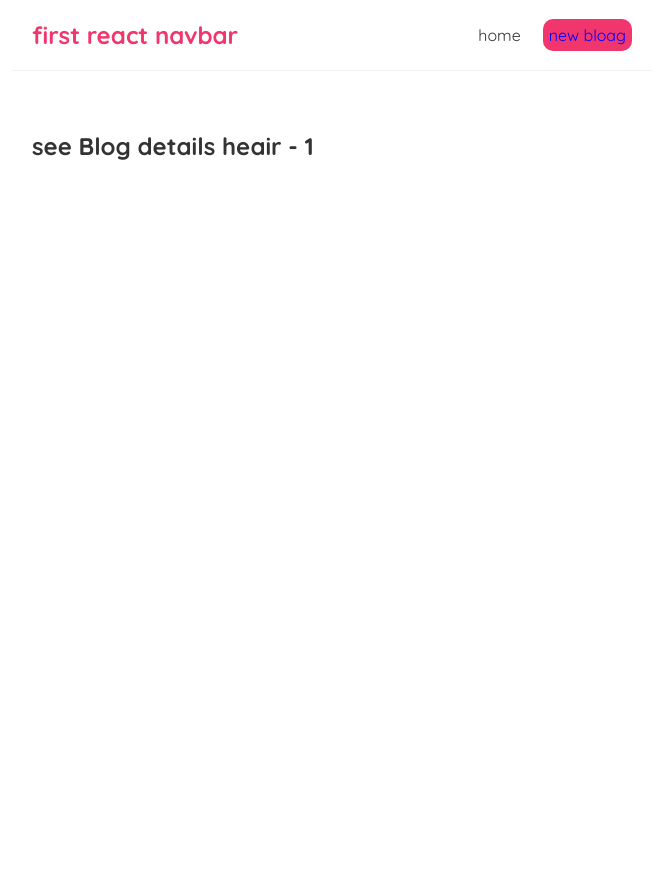
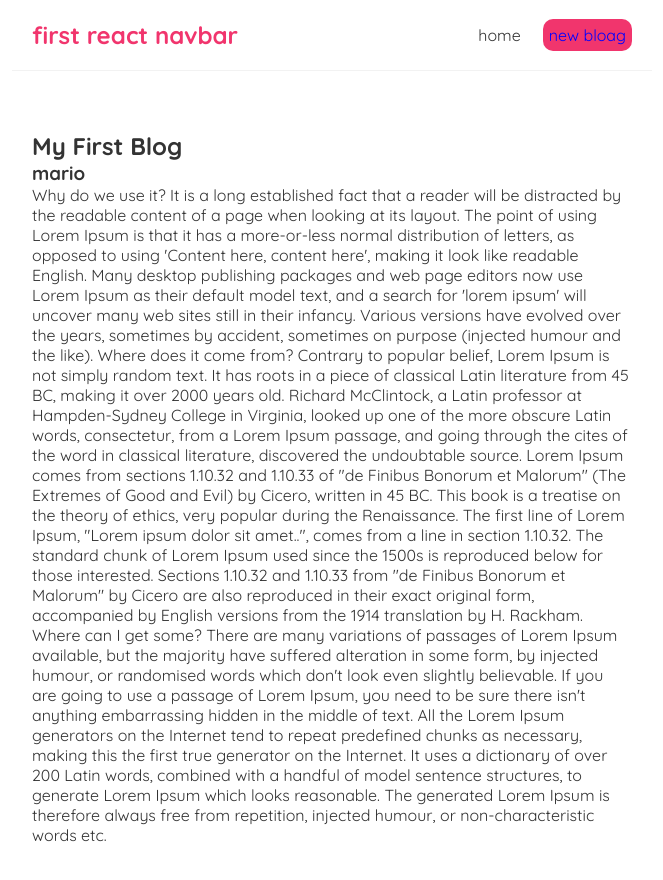
Before and after one commit to sumitchoudharySEM/react-moduel-1, a React (Create React App) app: page /blogs/1 in a window 1280 px wide. Shown: the top 880 px of the page, without its empty margins (308-971 px from the left). Before the commit the page ends 800 px from the top, so only its background shows below. Built offline with nearby package versions, Linux system fonts and the light colour scheme; data requests are answered from the project's data file.

Commit message:
Reusing Custom Hooks useFech.js in bloagdeatiles.js

```diff
--- a/src/BlogDetails.js
+++ b/src/BlogDetails.js
@@ -1,13 +1,20 @@
 import { useParams } from "react-router-dom/cjs/react-router-dom.min";
+import useFetch from "./useFetch";
 
 const BlogDetails = () => {
-    const {id} = useParams();
+    const { id } = useParams();
+    const { error, loading, data: blog } = useFetch(` http://localhost:8000/blogs/` + id);
 
     return (
         <div className="blog-details">
-            <h2>
-                see Blog details heair - {id}
-            </h2>
+            {error && <div>{error}</div>}
+            {loading && <div>Loading...</div>}
+            {blog &&
+                <article>
+                    <h2>{blog.title}</h2>
+                    <h3>{blog.author}</h3>
+                    <p>{blog.body}</p>
+                </article>}
         </div>
     );
 }
```
